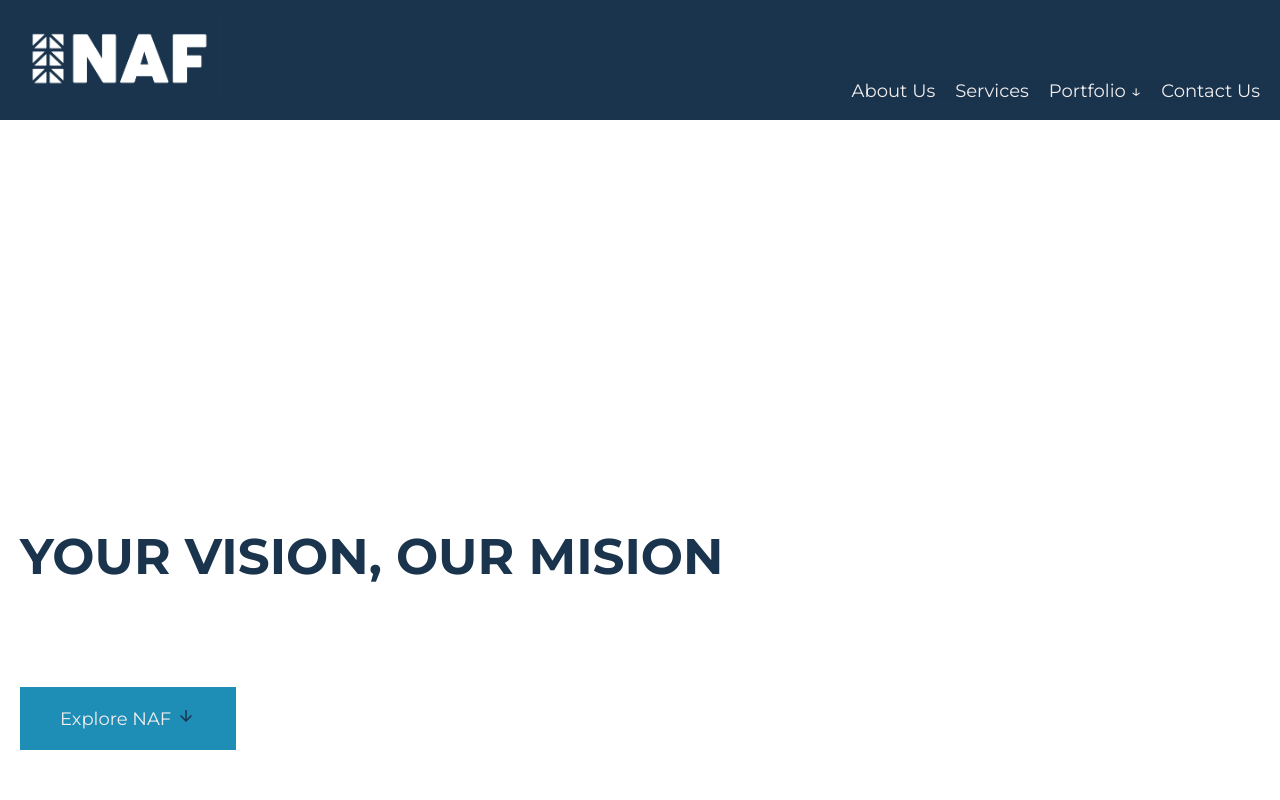
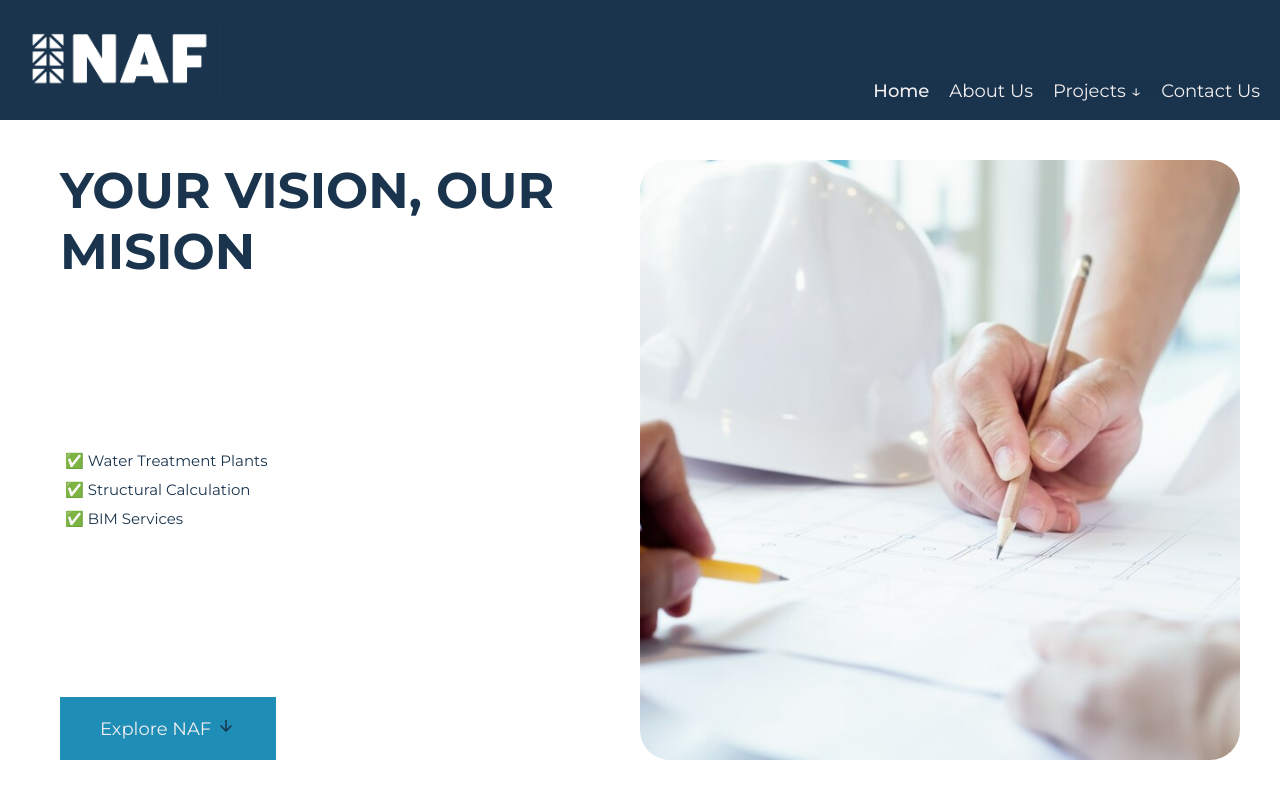
Before and after one commit to didonatodani/naf_front, a React (Vite) app: page / in a window 1280 px wide. Shown: the top 800 px of the page. Built offline with nearby package versions, Linux system fonts and the light colour scheme; no server answers; a web font is replaced by a local one.

Commit message:
new homepage version + a little change in navbar

```diff
--- a/src/App.jsx
+++ b/src/App.jsx
@@ -6,7 +6,7 @@ import Navbar from "./components/Navbar/Navbar";
 import HomePage from "./pages/HomePage/HomePage";
 import AboutPage from "./pages/AboutPage/AboutPage";
 import ContactPage from "./pages/ContactPage/ContactPage";
-import ServicesPage from "./pages/ServicesPage/ServicesPage";
+// import ServicesPage from "./pages/ServicesPage/ServicesPage";
 import ConstructionPage from "./pages/ConstructionPage/ConstructionPage";
 import WoodPage from "./pages/WoodPage/WoodPage";
 import BIMPage from "./pages/BIMPage/BIMPage";
@@ -22,7 +22,7 @@ function App() {
         <Route path="/" element={<HomePage />} />
         <Route path="/about" element={<AboutPage />} />
         <Route path="/contact" element={<ContactPage />} />
-        <Route path="/services" element={<ServicesPage/>}/>
+        {/* <Route path="/services" element={<ServicesPage/>}/> */}
 
         {/* projects routes */}
         <Route path="/construction" element={<ConstructionPage />} />
--- a/src/components/Navbar/Navbar.jsx
+++ b/src/components/Navbar/Navbar.jsx
@@ -52,12 +52,15 @@ function Navbar() {
         {/* navbar*/}
         {showMenu && (
           <nav className="navbar">
+            <NavLink to={"/"} onClick={closeMenu}>
+              Home
+            </NavLink>
             <NavLink to={"/about"} onClick={closeMenu}>
               About Us
             </NavLink>
-            <NavLink to={"/services"} onClick={closeMenu}>
+            {/* <NavLink to={"/services"} onClick={closeMenu}>
               Services
-            </NavLink>
+            </NavLink> */}
 
             {/* dropdown for projects */}
             <div className="dropdown-menu">
@@ -67,7 +70,7 @@ function Navbar() {
                   setShowDropdown(!showDropdown);
                 }}
               >
-                Portfolio ↓
+                Projects ↓
               </button>
               {showDropdown && (
                 <ul className="dropdown-ul">
--- a/src/pages/HomePage/HomePage.css
+++ b/src/pages/HomePage/HomePage.css
@@ -1,18 +1,49 @@
+/* .homepage-section{
+    padding: 0 2rem;
+} */
+
 /* H1 CONTAINER */
-.h1-container {
+.hello-container {
     height: calc(100vh - 12rem);
-    align-content: end;
-    padding: 5rem 2rem;
+    display: flex;
+    flex-wrap: wrap-reverse;
 }
 
-.explore-btn {
-    margin-top: 10rem;
-    background-color: var(--cian);
-    color: var(--grey);
+.hello-left-side {
+    padding: 2rem;
+    width: 100%;
+    display: flex;
+    flex-direction: column;
+    align-items: center;
+    justify-content: space-between;
+    gap: 1.5rem;
 
-    #explore-btn-arrow {
-        align-self: flex-end;
+    h1 {
+        text-align: center;
+        font-size: 4.1rem;
     }
+    .services-array{
+        display: flex;
+        flex-direction: column;
+        span{
+            margin: 0.5rem;
+            font-size: 1.5rem;
+        }
+    }
+
+    .explore-btn {
+        background-color: var(--cian);
+        color: var(--grey);
+
+        #explore-btn-arrow {
+            align-self: flex-end;
+        }
+    }
+}
+
+.home-img {
+    width: 100%;
+    object-fit: cover;
 }
 
 /* MANIFESTO CONTAINER */
@@ -113,17 +144,13 @@
     }
 }
 
+
 /* MEDIA QUERIES */
 
-@media (min-width: 401px) {
-    h1 {
-        font-size: 4.2rem;
-    }
-}
-
 @media (min-width: 750px) {
-    h1 {
+    .hello-left-side h1 {
         font-size: 5rem;
+        text-align: left;
     }
 
     .services-article {
@@ -146,6 +173,27 @@
 }
 
 @media (min-width: 1024px) {
+    .hello-container {
+        padding: 4rem;
+        align-items: center;
+
+        .hello-left-side {
+            width: 50%;
+            height: 100%;
+            align-items: start;
+            padding: 0;
+            padding-left: 2rem;
+        }
+
+        .home-img {
+            width: 50%;
+            height: 100%;
+            border-radius: 3rem;
+        }
+
+    }
+
+
     .services-article {
         h3 {
             font-size: 8rem;
--- a/src/pages/HomePage/HomePage.jsx
+++ b/src/pages/HomePage/HomePage.jsx
@@ -1,3 +1,4 @@
+import homeImage from "../../assets/home.jpg";
 import arrowDown from "../../assets/arrow-down.svg";
 import constructionImg from "../../assets/construction.jpg";
 import bimImg from "../../assets/bim.png";
@@ -13,6 +14,12 @@ function HomePage() {
   const exploreRef = useRef(null);
   // const scrollUp = useRef(null);
 
+  const servicesArray = [
+    "Water Treatment Plants",
+    "Structural Calculation",
+    "BIM Services",
+  ];
+
   const scrollToSection = (ref) => {
     ref.current.scrollIntoView({
       behavior: "smooth",
@@ -21,9 +28,16 @@ function HomePage() {
   };
 
   return (
-    <section className="section">
-      <div className="h1-container">
+    <section className="homepage-section section">
+      <div className="hello-container">
+        <div className="hello-left-side">
           <h1>YOUR VISION, OUR MISION</h1>
+          <div className="services-array">
+            {servicesArray.map((service, index) => {
+              return <span key={index}>✅ {service}</span>;
+            })}
+          </div>
+
           <button
             onClick={() => {
               scrollToSection(exploreRef);
@@ -34,6 +48,9 @@ function HomePage() {
             <img src={arrowDown} alt="arrow down icon" id="explore-btn-arrow" />
           </button>
         </div>
+        <img src={homeImage} alt="engineers planning" className="home-img" />
+      </div>
+
       <div className="manifesto-container" ref={exploreRef}>
         <h2>NOSOTROS</h2>
         <p>
@@ -48,6 +65,7 @@ function HomePage() {
           <button>boton a about page</button>
         </Link>
       </div>
+
       <div className="services-container">
         <h2>Our Services</h2>
         <div className="services-article-container">
```
Also changed, not shown: src/assets/home.jpg (added). Lines whose indentation alone changed are shown as unchanged.
